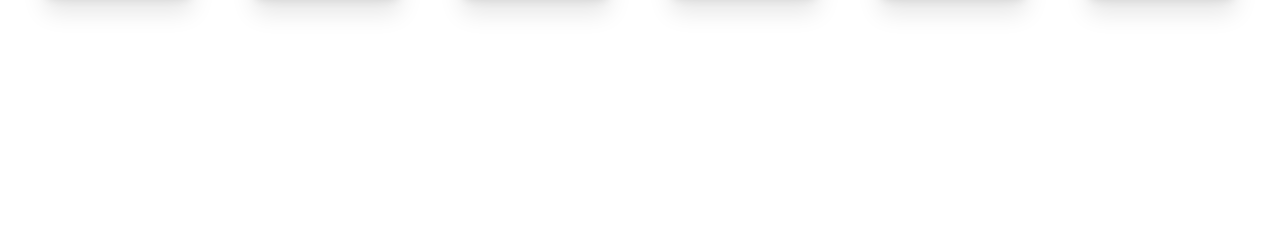
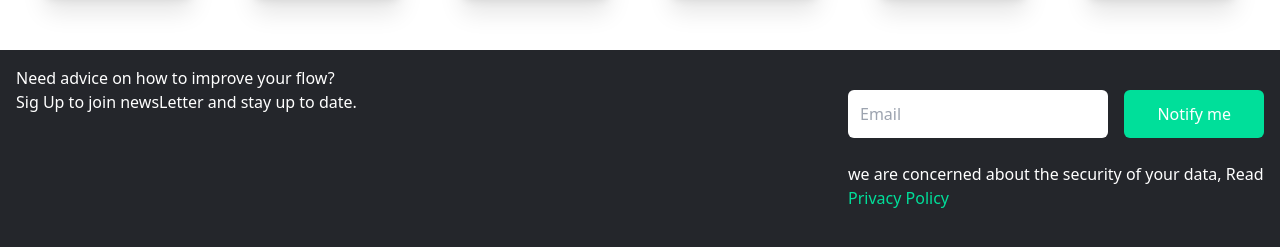
Before and after one commit to ghanbari76/DeliveryFood, a React (Create React App) app: page / in a window 1280 px wide. Shown: the part 4833-5080 px from the top of the page. Before the commit the page ends 4883 px from the top, so only its background shows below. Built offline with nearby package versions, Linux system fonts and the light colour scheme; the HTML template or start-up script is replaced by a standard one.

Commit message:
Adding NewsLetter Component

```diff
--- a/src/App.js
+++ b/src/App.js
@@ -2,6 +2,7 @@
 import Delivery from "./components/Delivery";
 import Featured from "./components/Featured";
 import Meal from "./components/Meal";
+import NewsLetter from "./components/NewsLetter";
 import TopNav from "./components/TopNav";
 import TopPicks from "./components/TopPicks";
 
@@ -14,6 +15,7 @@
       <TopPicks />
       <Meal />
       <Categories />
+      <NewsLetter />
     </div>
   );
 }
--- a/src/components/NewsLetter.js
+++ b/src/components/NewsLetter.js
@@ -0,0 +1,32 @@
+import React from 'react';
+
+const NewsLetter = () => {
+    return (
+        <div className='max-w-[1520px] m-auto text-white px-4 bg-[#24262b]'>
+            <div className='mx-auto grid lg:grid-cols-3'>
+                <div className='lg:col-span-2 my-4'>
+                    <h1>Need advice on how to improve your flow?</h1>
+                    <p>Sig Up to join newsLetter and stay up to date.</p>
+                </div>
+                <div className='my-4 '>
+                    <div className='flex flex-col sm:flex-row items-center justify-between w-full'>
+                        <input
+                            type='email'
+                            placeholder='Email'
+                            className='p-3 flex w-full rounded-md text-black'
+                        />
+                        <button className='bg-[#00df9a] text-white rounded-md font-medium w-[200px] ml-4 my-6 px-6 py-3 border-none'>
+                            Notify me
+                        </button>
+                    </div>
+                    <p>we are concerned about the security of your data, Read{" "}
+                    <span className='text-[#00df9a]'>Privacy Policy</span>
+                    </p>
+                </div>
+                <hr className='my-8 bg-gray-700 border-1'></hr>
+            </div>
+        </div>
+    );
+};
+
+export default NewsLetter;
```
